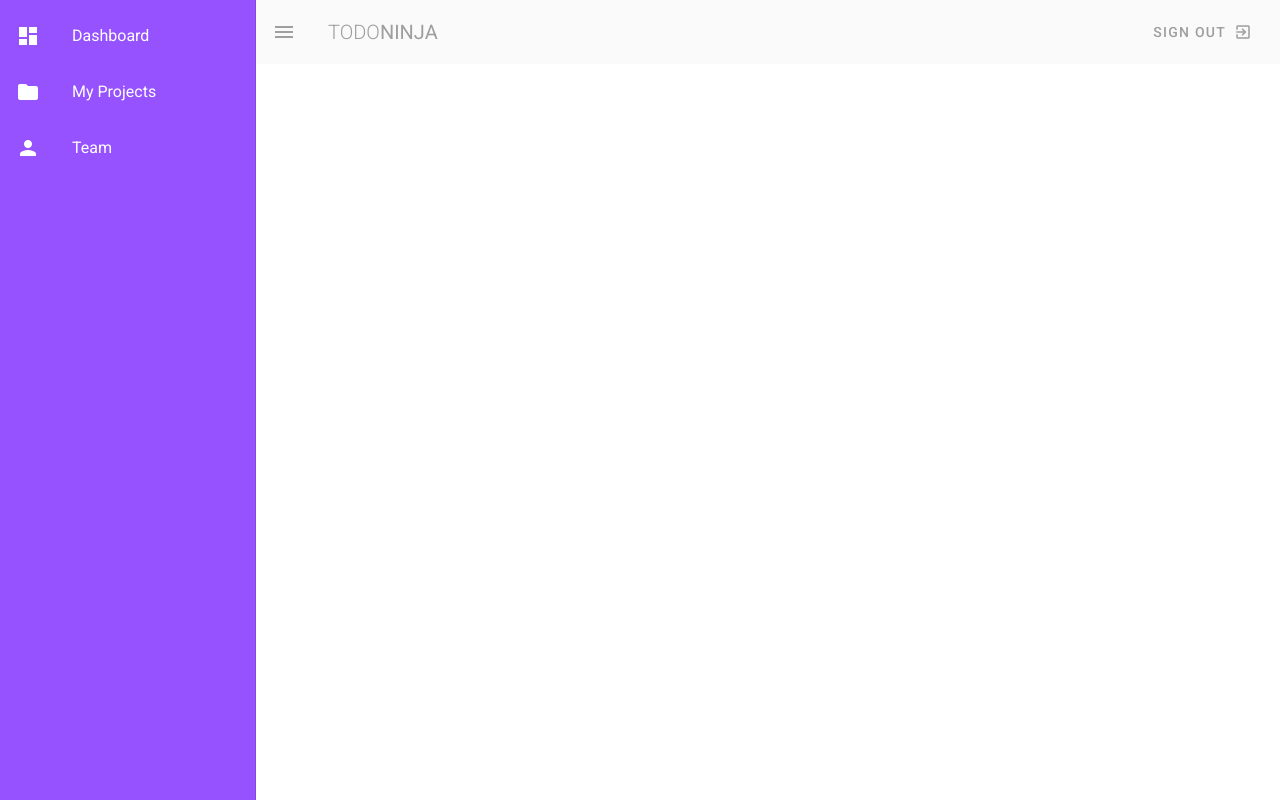
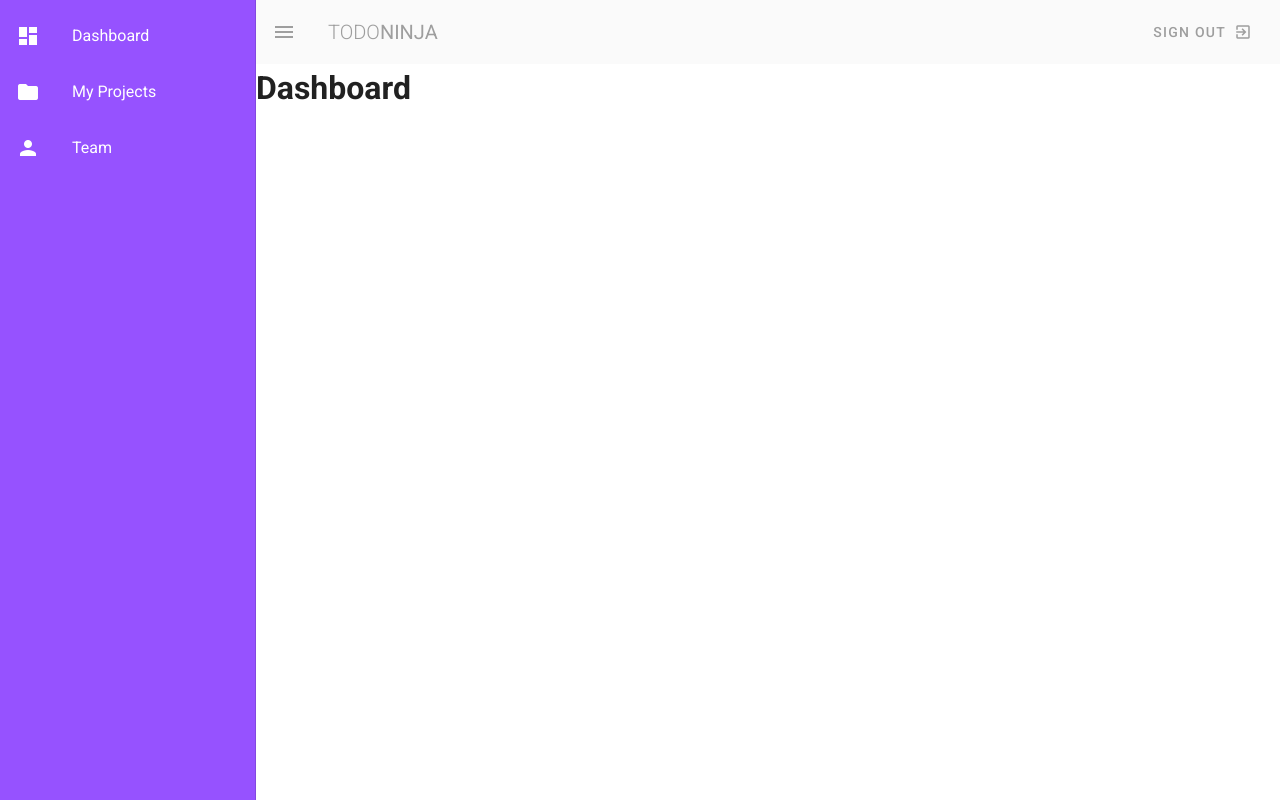
Before and after one commit to esvd/ToDo-Ninja-Tutorial, a Vue app: page / in a window 1280 px wide. Built offline with nearby package versions, Linux system fonts and the light colour scheme.

Commit message:
tutorial 11 - adding routes

```diff
--- a/src/App.vue
+++ b/src/App.vue
@@ -1,8 +1,8 @@
 <template>
   <v-app>
     <v-content>
+      <NavBar />
       <router-view></router-view>
-      <NavBar />
     </v-content>
   </v-app>
 </template>
--- a/src/router/index.js
+++ b/src/router/index.js
@@ -1,29 +1,35 @@
-import Vue from 'vue'
-import VueRouter from 'vue-router'
-import Home from '../views/Home.vue'
+import Vue from "vue";
+import VueRouter from "vue-router";
+import Dashboard from "../views/Dashboard.vue";
+import Projects from "../views/Projects.vue";
+import Team from "../views/Team.vue";
 
-Vue.use(VueRouter)
+Vue.use(VueRouter);
 
 const routes = [
   {
-    path: '/',
-    name: 'home',
-    component: Home
+    path: "/",
+    name: "dashboard",
+    component: Dashboard
   },
   {
-    path: '/about',
-    name: 'about',
-    // route level code-splitting
-    // this generates a separate chunk (about.[hash].js) for this route
-    // which is lazy-loaded when the route is visited.
-    component: () => import(/* webpackChunkName: "about" */ '../views/About.vue')
+    path: "/projects",
+    name: "projects",
+    // if lazy load required
+    // component: () => import('../views/Projects.vue')
+    component: Projects
+  },
+  {
+    path: "/team",
+    name: "team",
+    component: Team
   }
-]
+];
 
 const router = new VueRouter({
-  mode: 'history',
+  mode: "history",
   base: process.env.BASE_URL,
   routes
-})
+});
 
-export default router
+export default router;
--- a/src/views/About.vue
+++ /dev/null
@@ -1,5 +0,0 @@
-<template>
-  <div class="about">
-    <h1>This is an about page</h1>
-  </div>
-</template>
--- /dev/null
+++ b/src/views/Dashboard.vue
@@ -0,0 +1,9 @@
+<template>
+  <div class="dashboard">
+    <h1>Dashboard</h1>
+  </div>
+</template>
+
+<script>
+export default {};
+</script>
--- a/src/views/Home.vue
+++ /dev/null
@@ -1,15 +0,0 @@
-<template>
-  <div>
-    <!-- <NavBar /> -->
-  </div>
-</template>
-
-<script>
-// import NavBar from "@/components/NavBar.vue";
-// export default {
-//   components: {
-//     NavBar
-//   }
-// };
-//
-</script>
--- /dev/null
+++ b/src/views/Projects.vue
@@ -0,0 +1,9 @@
+<template>
+  <div class="projects">
+    <h1>Projects</h1>
+  </div>
+</template>
+
+<script>
+export default {};
+</script>
--- /dev/null
+++ b/src/views/Team.vue
@@ -0,0 +1,9 @@
+<template>
+  <div class="team">
+    <h1>Team</h1>
+  </div>
+</template>
+
+<script>
+export default {};
+</script>
```
